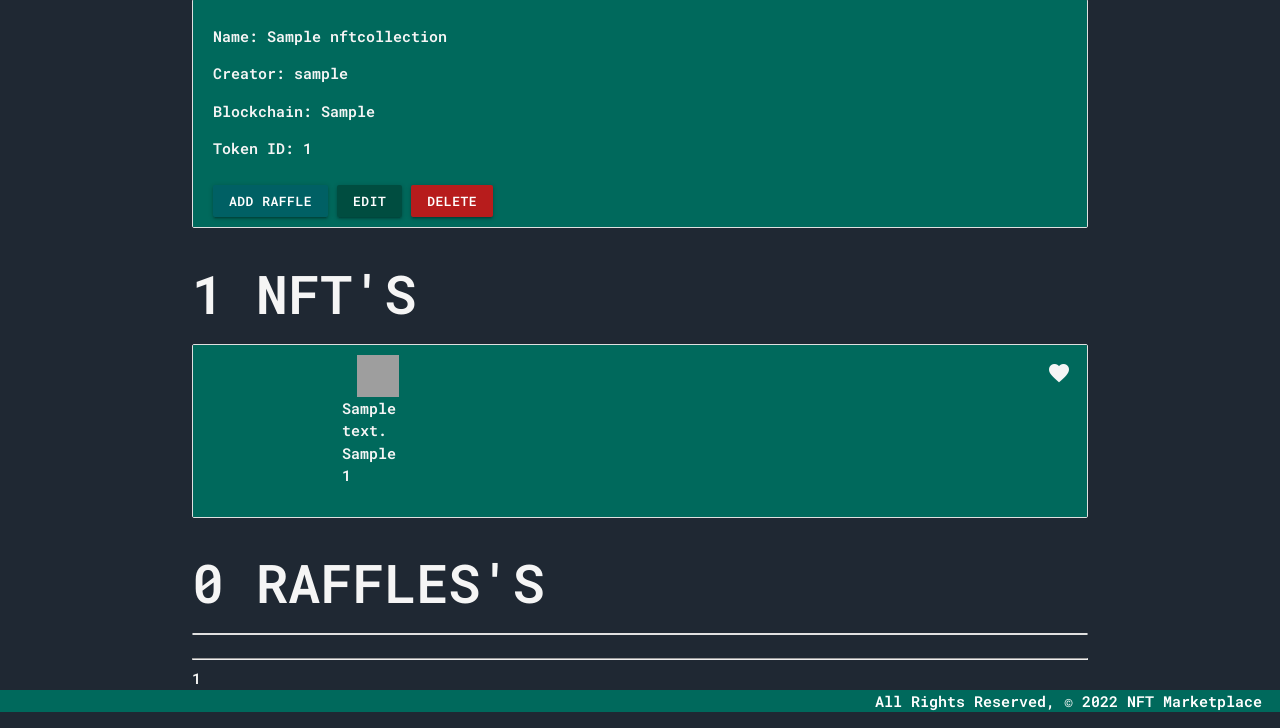
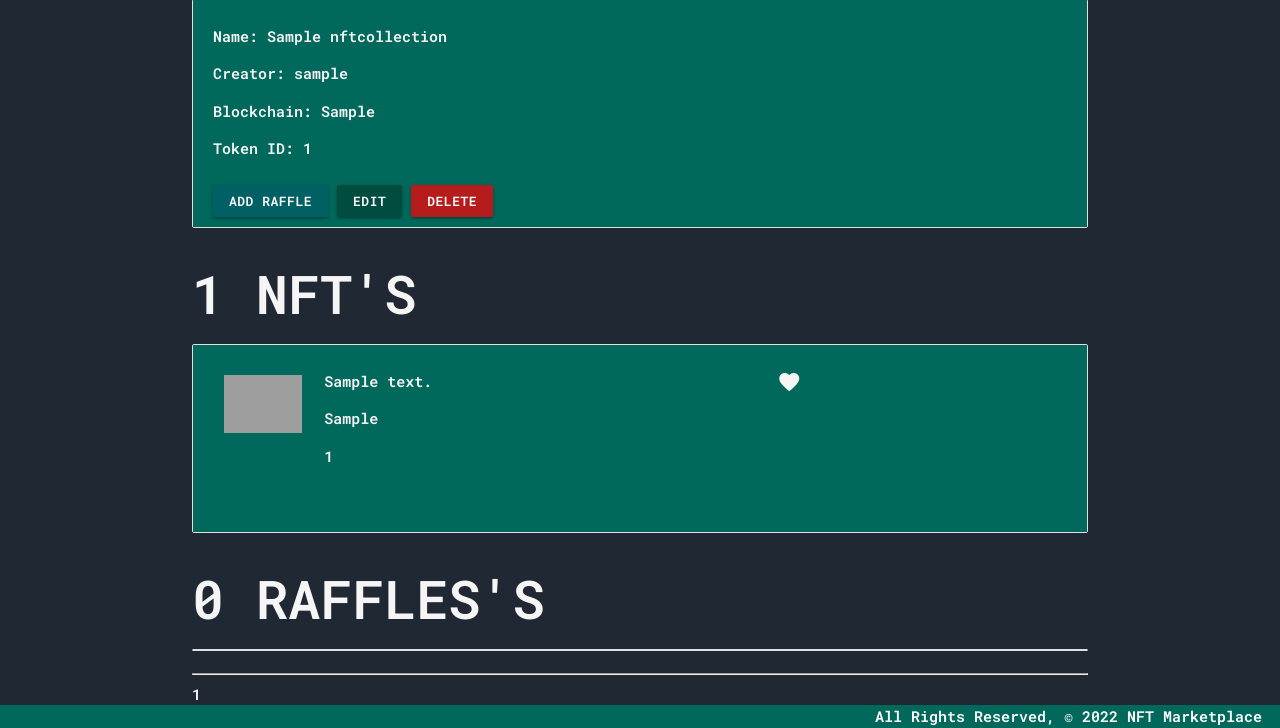
Before and after one commit to neuro-rights/hookahhigness, a Django app: page /collections/1/ in a window 1280 px wide. Shown: the part 258-986 px from the top of the page. Run offline with Django 4.2, Linux system fonts and the light colour scheme; a user stored in the database is signed in; tables that the repository leaves empty hold one stand-in row (values such as "Sample post"); parts of the project's set-up code (start-up, migrations or seed data) failed here and were passed over; some libraries are stand-ins or nearby versions; grey boxes are pictures that could not be loaded.

Commit message:
collections

```diff
--- a/main/static/css/base.css
+++ b/main/static/css/base.css
@@ -41,12 +41,23 @@ h2 {
     color: whitesmoke;
 }
 
-img.thumbnail {
+.thumbnail {
     position: relative !important;
     width: 42px;
     height: 42px;
     overflow: hidden;
     left: 15px;
+    display: inline-block;
+    vertical-align: middle;
+    border-radius: 0px;
+}
+
+.thumbnail-big {
+    position: relative !important;
+    max-width: 100%;
+    height: auto;
+    overflow: hidden;
+    margin: 20px 0;
     display: inline-block;
     vertical-align: middle;
     border-radius: 0px;
--- a/main/templates/collections/detail.html
+++ b/main/templates/collections/detail.html
@@ -23,25 +23,29 @@
 <h2>{{ page_obj|length }} NFT'S</h2>
 <ul class="collection">
     {% for nft in page_obj %}
-    <li class="collection-item avatar">
+    <li class="collection-item">
         {% for photo in nft.photo_set.all %}
         <div class="row valign-wrapper">
             <a href="{% url 'nft_detail' nft.id %}">
-                <div class="col s12 m8 offset-m2 l6 offset-l3">
+                <div class="col s12">
+                    <div class="row">
                         <div class="col s2">
-                        <img src="{{ photo.url }}" alt="" class="thumbnail">
+                            <img src="{{ photo.url }}" alt="" class="thumbnail-big">
                         </div>
-                    {% endfor %}
-                    <div class="col s10">
+                        <div class="col s9">
                             <span>{{ nft.name }}</span>
                             <p>{{ nft.description }}</p>
                             <p>{{ nft.blockchain }}</p>
                             <p>{{ nft.token_id }}</p>
+                        </div>
+                        <div class="col s1">
                             <p class="secondary-content"><i class="material-icons">favorite</i></p>
+                        </div>
                     </div>
                 </div>
             </a>
         </div>
+        {% endfor %}
     </li>
     {% endfor %}
 </ul>
```
Lines whose indentation alone changed are shown as unchanged.
